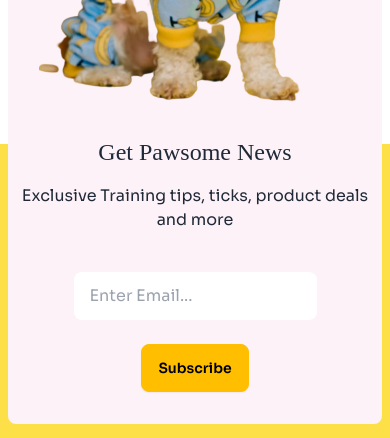
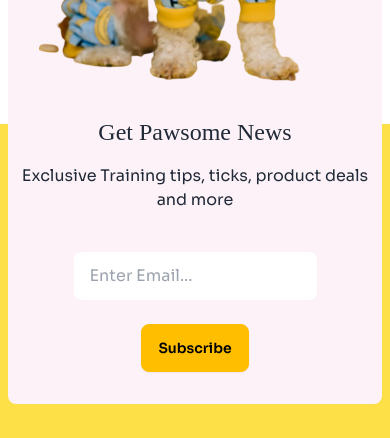
Before and after one commit to Naeem240/a3-001-pet-shop, a plain HTML site: page index.html in a window 390 px wide. Shown: the part 4265-4703 px from the top of the page. Drawn offline with nearby package versions, Linux system fonts and the light colour scheme; a web font is replaced by a local one.

Commit message:
Final Rechecked

```diff
--- a/index.html
+++ b/index.html
@@ -405,7 +405,7 @@
         <!-- Pricing End -->
 
         <!-- Pawsome News Start -->
-        <section class="container mx-auto relative top-70 lg:top-60 -mt-60 lg:-mt-50 rounded-lg">
+        <section class="container mx-auto relative top-70 lg:top-60 -mt-65 lg:-mt-50 rounded-lg">
             <div class="mx-2 text-center lg:text-left rounded-lg bg-pink-50 lg:flex gap-x-16 lg:pl-16 py-8">
                 <div class=""><img src="images/cute-pet-mid.png" alt="" class=" mx-auto"></div>
                 <div class="mt-4">
@@ -422,8 +422,8 @@
     <!-- Main Section End -->
 
     <!-- Footer Section Start -->
-    <footer class="h-[650px] bg-yellow-300">
-        <div class="container mx-auto lg:flex justify-between px-5 pt-[300px] lg:pt-[450px]">
+    <footer class="h-[710px] lg:h-[650px] bg-yellow-300">
+        <div class="container mx-auto lg:flex justify-between px-5 pt-[340px] lg:pt-[450px]">
             <div class="lg:w-1/3">
                 <div class="flex items-center gap-x-2">
                     <div><img src="images/logo-footer.png" alt=""></div>
```
